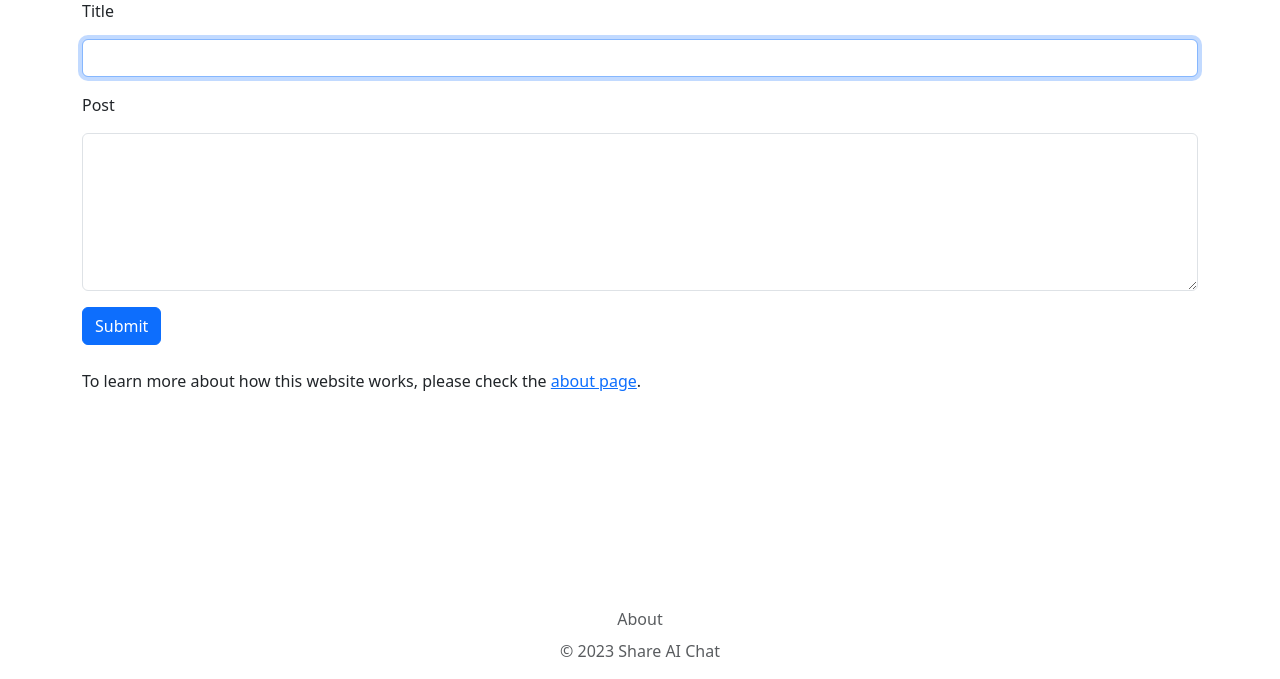
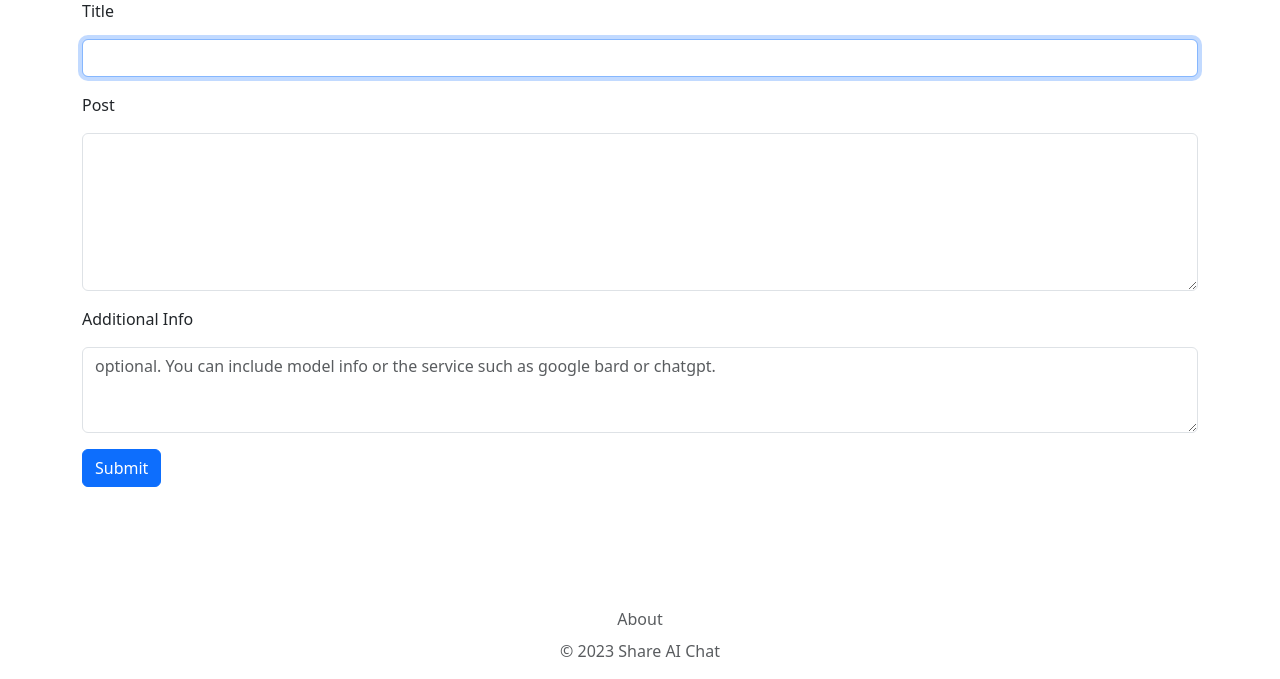
Before and after one commit to don-dp/shareaichat, a Django app: page /createpost/ in a window 1280 px wide. Shown: the part 121-800 px from the top of the page. Run offline with Django 4.2, Linux system fonts and the light colour scheme; the visitor is signed in with stand-in values (Sample User, id 1); parts of the project's set-up code (start-up, migrations or seed data) failed here and were passed over.

Commit message:
Add extra_info field

```diff
--- a/main/admin.py
+++ b/main/admin.py
@@ -5,6 +5,7 @@ from django.core.exceptions import ValidationError
 
 class PostAdminForm(forms.ModelForm):
     content = forms.CharField(widget=forms.Textarea)
+    extra_info = forms.CharField(widget=forms.Textarea)
 
     class Meta:
         model = Post
--- a/main/forms.py
+++ b/main/forms.py
@@ -12,7 +12,8 @@ class CommentForm(forms.ModelForm):
 class PostForm(forms.ModelForm):
     class Meta:
         model = Post
-        fields = ['title', 'content']
+        fields = ['title', 'content', 'extra_info']
         widgets = {
             'content': forms.Textarea(attrs={'rows': 6}),
+            'extra_info': forms.Textarea(attrs={'rows': 3, 'placeholder': 'optional. You can include model info or the service such as google bard or chatgpt.'}),
         }
--- a/main/models.py
+++ b/main/models.py
@@ -4,6 +4,7 @@ from django.contrib.auth.models import User
 class Post(models.Model):
     title = models.CharField(max_length=200)
     content = models.CharField(max_length=40000)
+    extra_info = models.CharField(max_length=1000, blank=True, null=True)
     created_at = models.DateTimeField(auto_now_add=True)
     updated_at = models.DateTimeField(auto_now=True)
     user = models.ForeignKey(User, on_delete=models.CASCADE)
--- a/main/templates/main/create_post.html
+++ b/main/templates/main/create_post.html
@@ -27,25 +27,38 @@
         </div>
         {% endif %}
     </div>
+    <div class="mb-3">
+        <p><label for="{{ form.extra_info.id_for_label }}">Additional Info</label></p>
+        {{ form.extra_info|addclass_to_input:"form-control" }}
+        {% if form.extra_info.errors %}
+        <div class="alert alert-danger">
+            {{ form.extra_info.errors }}
+        </div>
+        {% endif %}
+    </div>
     <button type="submit" class="btn btn-primary">Submit</button>
 </form>
-
-<br>
-<p>To learn more about how this website works, please check the <a href="{% url 'aboutpage' %}">about page</a>.</p>
-
 <script>
     window.onload = function () {
         var title = localStorage.getItem('title');
         var content = localStorage.getItem('content');
-        var messageElement = document.getElementById('js-message');
+        var extraInfo = localStorage.getItem('extra_info');
 
-        if (title && content) {
+        if (title) {
             document.getElementById('id_title').value = title;
+        }
+        if (content) {
             document.getElementById('id_content').value = content;
         }
+        if (extraInfo) {
+            document.getElementById('id_extra_info').value = extraInfo;
+        }
+
         localStorage.removeItem('title');
         localStorage.removeItem('content');
+        localStorage.removeItem('extra_info');
     }
+
 </script>
 
 {% endblock %}
```
Also changed, not shown: main/templates/main/post_detail.html (+7 -0 lines), main/migrations/0007_post_extra_info.py (added).
